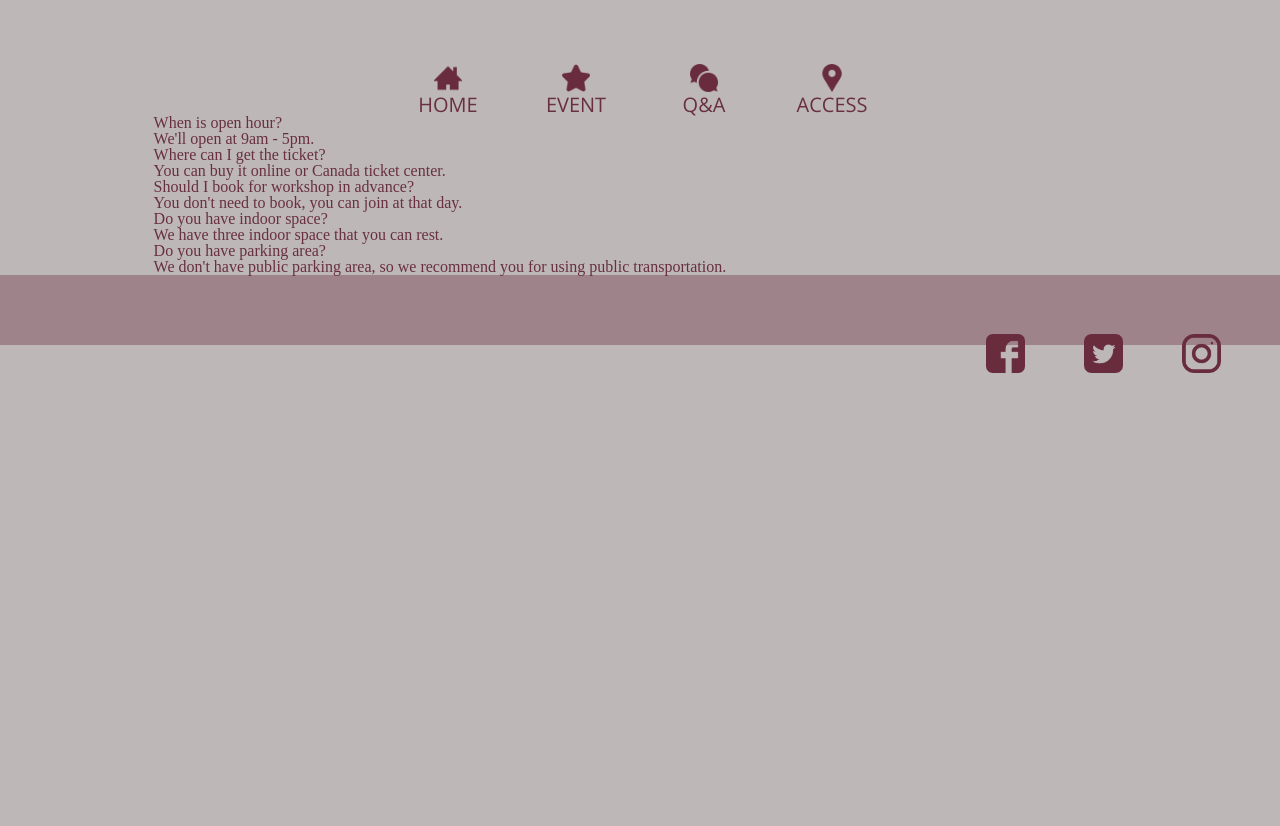
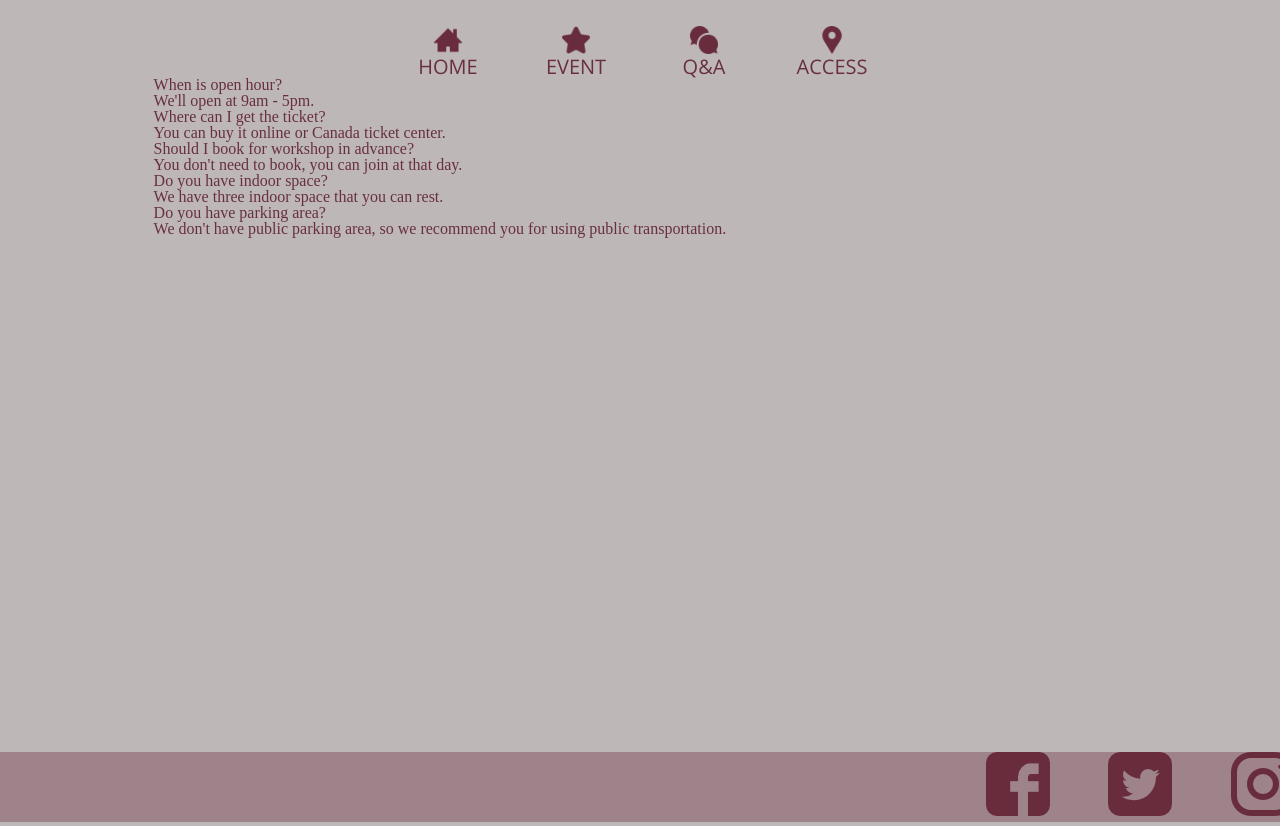
Before and after one commit to suusan11/website-exercise-3, a website: page qa.html in a window 1280 px wide. Before the commit the page ends 800 px from the top, so only its background shows below. Drawn offline with nearby package versions, Linux system fonts and the light colour scheme; a web font is replaced by a local one.

Commit message:
modified hight

```diff
--- a/scss/_container.scss
+++ b/scss/_container.scss
@@ -1,3 +1,4 @@
 .container {
   margin: 0 12%;
+  height: 675px;
 }
--- a/scss/_footer.scss
+++ b/scss/_footer.scss
@@ -9,14 +9,12 @@
     display: inline-flex;
 
     li {
-      margin: 20%;
-      margin-left: 0;
+      margin-right: 20%;
+      //margin-left: 0;
     }
 
-    img {
-      width: 100%;
-    }
+    //img {
+    //  width: 100%;
+    //}
   }
-
-
 }
--- a/scss/_header.scss
+++ b/scss/_header.scss
@@ -1,7 +1,7 @@
 .header-nav {
   width: 100%;
   text-align: center;
-  margin-top: 5%;
+  margin-top: 2%;
 
   &-ul {
     width: 40%;
```
Also changed, not shown: css/style.css.
